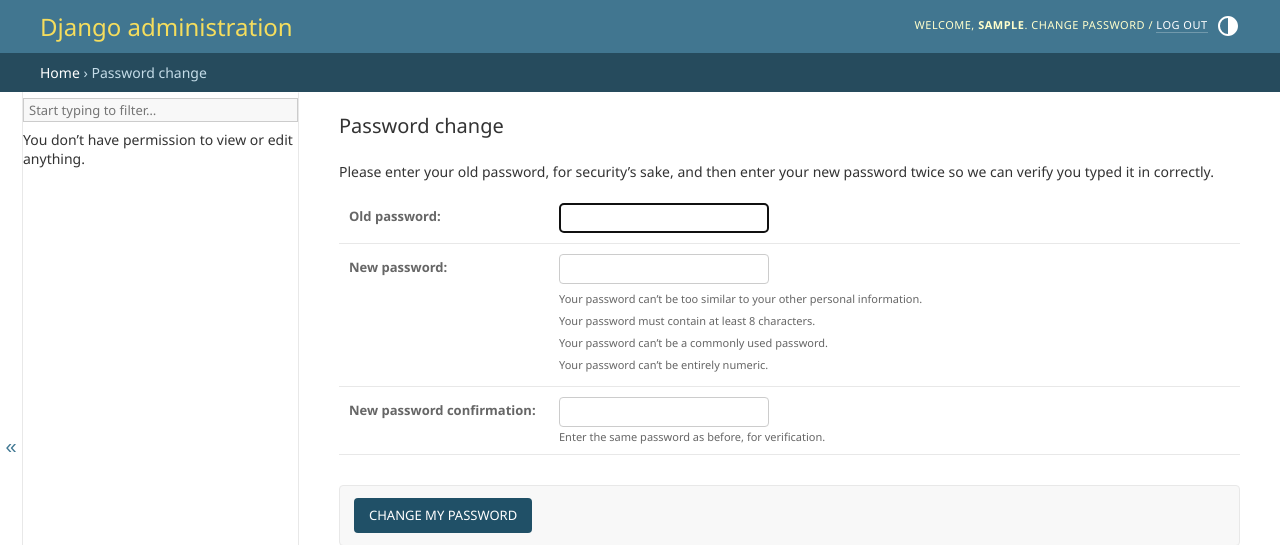
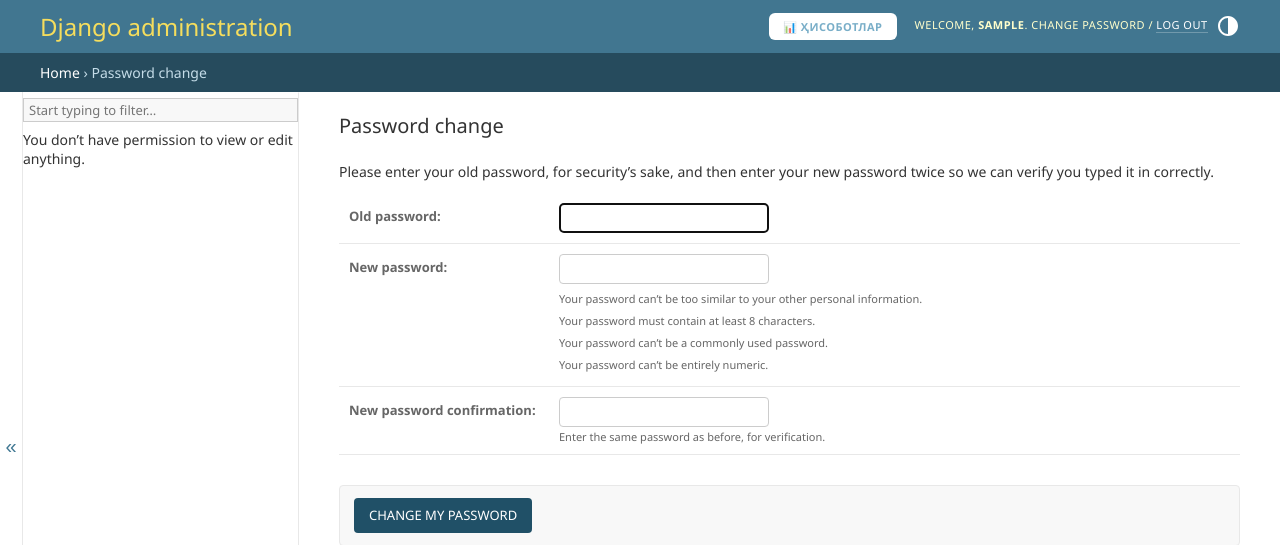
Before and after one commit to Expcod/landing, a Django app: a page that, after the commit, uses backend/content/templates/admin/base_site.html in a window 1280 px wide. Shown: the top 545 px of the page. Run offline with Django 5.2, Linux system fonts and the light colour scheme; a user stored in the database is signed in; tables that the repository leaves empty hold one stand-in row (values such as "Sample post").

Commit message:
Admin: reports button in header and on index
Co-Authored-By: Claude Opus 5.5 <noreply@anthropic.com>

```diff
--- a/backend/config/settings.py
+++ b/backend/config/settings.py
@@ -36,13 +36,13 @@ CSRF_COOKIE_SECURE = True
 # Application definition
 
 INSTALLED_APPS = [
+    'content',  # админ шаблонларини (Ҳисоботлар тугмаси) устидан ёзиши учун биринчи турибди
     'django.contrib.admin',
     'django.contrib.auth',
     'django.contrib.contenttypes',
     'django.contrib.sessions',
     'django.contrib.messages',
     'django.contrib.staticfiles',
-    'content',
 ]
 
 MIDDLEWARE = [
--- /dev/null
+++ b/backend/content/templates/admin/base_site.html
@@ -0,0 +1,16 @@
+{% extends "admin/base_site.html" %}
+{% load i18n %}
+{% block extrastyle %}{{ block.super }}
+<style>
+#header .nc-reports{display:inline-flex;align-items:center;gap:6px;padding:6px 14px;margin-right:14px;border-radius:6px;background:#fff;color:var(--primary)!important;font-weight:700;text-decoration:none;border:0}
+#header .nc-reports:hover{background:var(--secondary);color:#fff!important}
+</style>{% endblock %}
+{% block usertools %}
+{% if has_permission %}
+<div id="user-tools" style="display:flex;align-items:center;justify-content:flex-end;flex-wrap:wrap;gap:4px">
+<a href="{% url 'reports' %}" class="nc-reports">📊 Ҳисоботлар</a>
+<span>{% block welcome-msg %}{% translate 'Welcome,' %} <strong>{% firstof user.get_short_name user.get_username %}</strong>.{% endblock %}
+{% block userlinks %}{{ block.super }}{% endblock %}</span>
+</div>
+{% endif %}
+{% endblock %}
--- a/backend/content/templates/admin/index.html
+++ b/backend/content/templates/admin/index.html
@@ -1,5 +1,5 @@
 {% extends "admin/index.html" %}
 {% block content %}
-<div style="margin-bottom:20px"><a href="{% url 'reports' %}" class="button" style="padding:10px 18px;font-size:14px">📊 Ҳисоботлар: ташрифлар, видеолар, воронка</a></div>
+<div style="margin-bottom:20px"><a href="{% url 'reports' %}" class="button default" style="display:inline-block;padding:12px 20px;font-size:15px;text-decoration:none">📊 Ҳисоботлар: ташрифлар, видеолар, воронка</a></div>
 {{ block.super }}
 {% endblock %}
```
